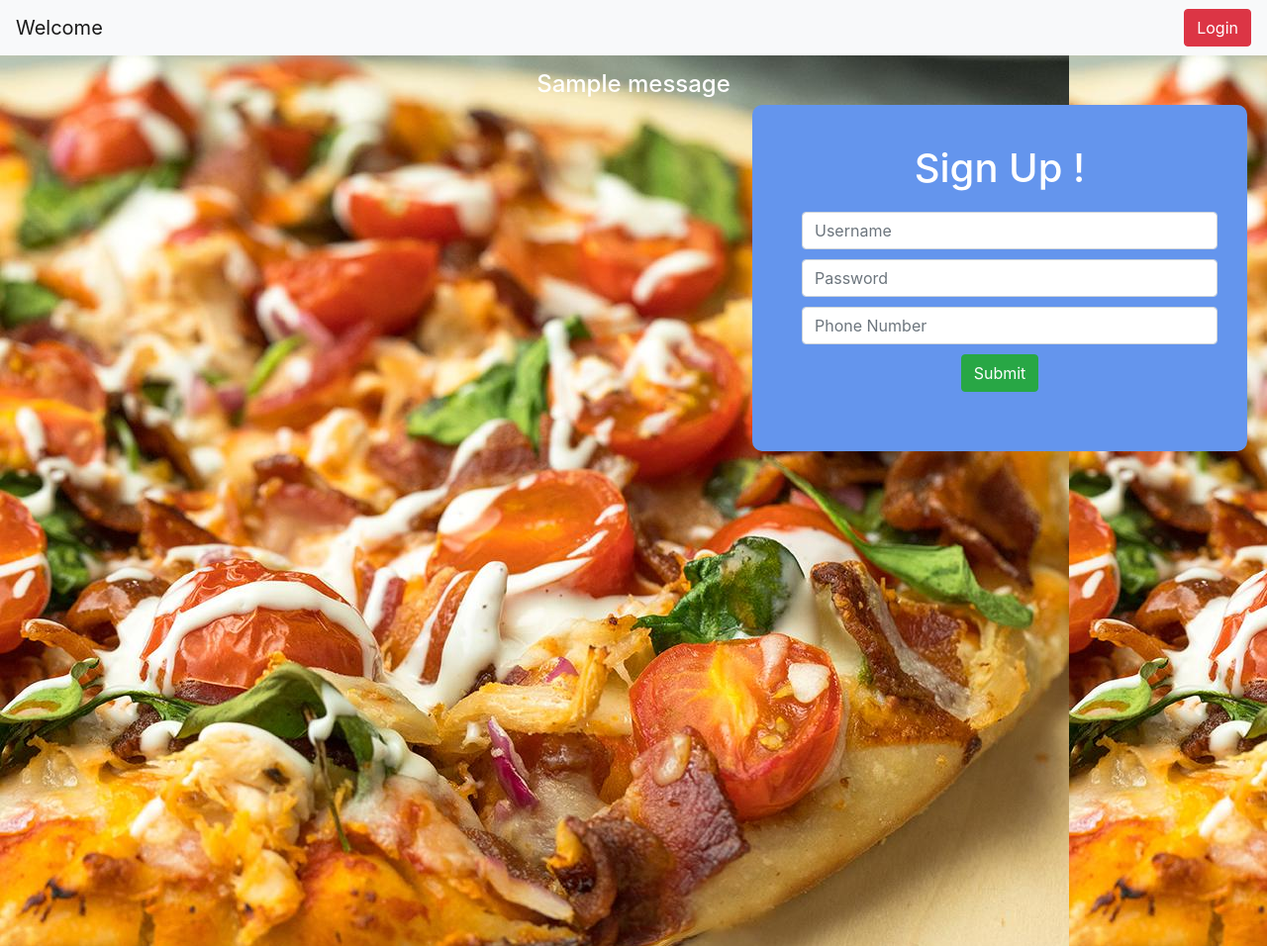
After one commit to AlvinToh/Pizza-Delivery-Env, a Django app: page / in a window 1280 px wide. The commit adds this page. Shown: the whole page at 99% size. Run offline with Django 3.2, Linux system fonts and the light colour scheme; tables that the repository leaves empty hold one stand-in row (values such as "Sample post"); one stand-in notice (Sample message) is shown; some libraries are stand-ins or nearby versions.

Commit message:
Completed Login and Customer Sign Up Page

```diff
--- a/pizza/pizza/urls.py
+++ b/pizza/pizza/urls.py
@@ -18,4 +18,5 @@ from django.urls import path, include
 
 urlpatterns = [
     path('', include('pizzaapp.urls')),
+    path('djangoadmin/', admin.site.urls)
 ]
--- a/pizza/pizzaapp/models.py
+++ b/pizza/pizzaapp/models.py
@@ -4,3 +4,8 @@ from django.db import models
 class PizzaModel(models.Model):
     name = models.CharField(max_length=10)
     price = models.CharField(max_length=10)
+
+
+class CustomerModel(models.Model):
+    userid = models.CharField(max_length=10)
+    phoneno = models.CharField(max_length=10)
--- a/pizza/pizzaapp/urls.py
+++ b/pizza/pizzaapp/urls.py
@@ -1,11 +1,14 @@
 from django.contrib import admin
 from django.urls import path
-from .views import adminloginview, authenticateadmin, adminhomepageview, adminlogout, addpizza
+from .views import adminloginview, authenticateadmin, adminhomepageview, adminlogout, addpizza, deletepizza, homepageview, signupuser
 
 urlpatterns = [
     path('admin/', adminloginview, name='adminloginpage'),
     path('adminauthenticate/', authenticateadmin),
     path('admin/homepage/', adminhomepageview, name='adminhomepage'),
     path('adminlogout/', adminlogout),
-    path('addpizza/', addpizza)
+    path('addpizza/', addpizza),
+    path('deletepizza/<int:pizzapk>/', deletepizza),
+    path('', homepageview, name='homepage'),
+    path('signupuser/', signupuser)
 ]
--- a/pizza/pizzaapp/views.py
+++ b/pizza/pizzaapp/views.py
@@ -1,7 +1,8 @@
 from django.shortcuts import render, redirect
 from django.contrib.auth import authenticate, login, logout
 from django.contrib import messages
-from .models import PizzaModel
+from django.contrib.auth.models import User
+from .models import PizzaModel, CustomerModel
 # Create your views here.
 
 
@@ -42,3 +43,32 @@ def addpizza(request):
     price = request.POST['price']
     PizzaModel(name=name, price=price).save()
     return redirect('adminhomepage')
+
+
+def deletepizza(request, pizzapk):
+    PizzaModel.objects.filter(id=pizzapk).delete()
+    return redirect('adminhomepage')
+
+
+def homepageview(request):
+    return render(request, "pizzaapp/homepage.html")
+
+
+def signupuser(request):
+    username = request.POST['username']
+    password = request.POST['password']
+    phoneno = request.POST['phoneno']
+
+    # if username already exists
+    if User.objects.filter(username=username).exists():
+        messages.add_message(request, messages.ERROR, "User already exists!")
+        return redirect('homepage')
+
+    # if username doesnt exists already (everything is fine to create user)
+    User.objects.create_user(username=username, password=password).save()
+    lastobject = len(User.objects.all()) - 1
+    CustomerModel(userid=User.objects.all()[
+                  int(lastobject)].id, phoneno=phoneno).save()
+    messages.add_message(request, messages.ERROR,
+                         "User successfully created!")
+    return redirect('homepage')
--- a/pizza/templates/pizzaapp/adminhomepage.html
+++ b/pizza/templates/pizzaapp/adminhomepage.html
@@ -54,11 +54,15 @@
     <tr>
       <th>Pizza Name</th>
       <th>Price</th>
+      <th>Delete</th>
     </tr>
     {% for pizza in pizzas %}
     <tr>
       <td>{{pizza.name}}</td>
       <td>{{pizza.price}}</td>
+      <td>
+        <a href="/deletepizza/{{pizza.id}}" class="btn btn-danger">delete</a>
+      </td>
     </tr>
     {% endfor %}
   </table>
--- /dev/null
+++ b/pizza/templates/pizzaapp/homepage.html
@@ -0,0 +1,71 @@
+{% extends 'base.html' %}
+{% load static %}
+{% block content %}
+<nav class="navbar navbar-light bg-light justify-content-between">
+  <a class="navbar-brand">Welcome</a>
+  <!--
+    <form class="form-inline">
+        <input class="form-control mr-sm-2" type="search" placeholder="Search" aria-label="Search">
+        <button class="btn btn-outline-success my-2 my-sm-0" type="submit">Search</button>
+    </form>
+  -->
+  <a class="btn btn-danger" href="#">Login</a>
+</nav>
+<div
+  class="container-fluid"
+  style="
+    position: relative;
+    height: 900px;
+    background-image: url({% static "img/pizza_home.jpg" %});">
+{% for message in messages %}
+  <h4 style="text-align: center; color: white; padding: 15px;">{{ message }}</h4>
+{% endfor %}
+  <div
+    style="
+      position: absolute;
+      top: 50px;
+      right: 20px;
+      width: 500px;
+      height: 350px;
+      background-color: cornflowerblue;
+      padding: 40px;
+      border-radius: 10px;
+    "
+    class="container"
+  >
+    <h1 style="text-align: center; margin-bottom: 20px; color: white;">
+      Sign Up !
+    </h1>
+    <form method="post" action="/signupuser/">
+      {% csrf_token %}
+      <input
+        class="form-control"
+        style="margin: 10px;"
+        placeholder="Username"
+        type="text"
+        name="username"
+      />
+      <input
+        class="form-control"
+        style="margin: 10px;"
+        placeholder="Password"
+        type="password"
+        name="password"
+      />
+      <input
+        class="form-control"
+        style="margin: 10px;"
+        placeholder="Phone Number"
+        type="text"
+        name="phoneno"
+      />
+      <input
+        style="display: block; margin: auto;"
+        type="submit"
+        class="btn btn-success"
+      />
+    </form>
+  </div>
+</div>
+
+{% endblock %}
```
Also changed, not shown: pizza/static/img/pizza_home.jpg (added).
